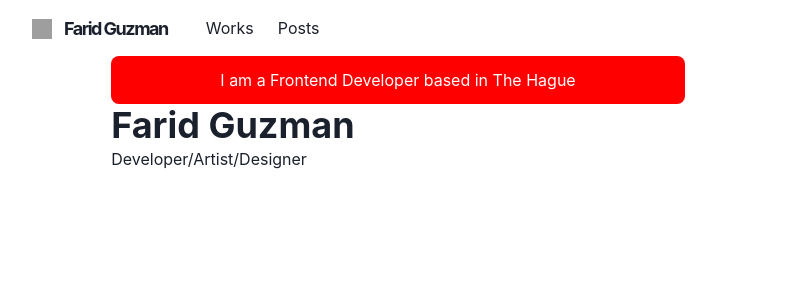
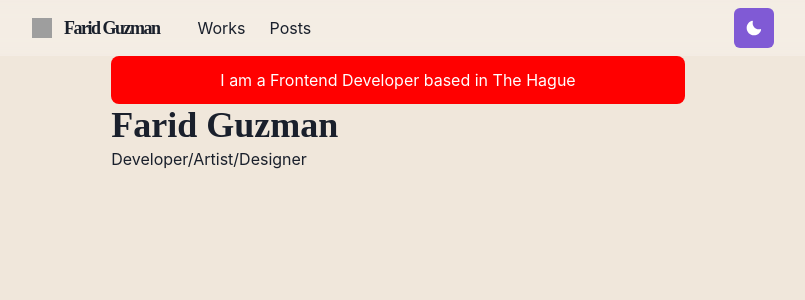
Before and after one commit to faridguzman91/react-threejs-next, a Next.js app: page / in a window 1280 px wide. Shown: the top 300 px of the page, without its empty margins (242-1047 px from the left). Built offline with nearby package versions, Linux system fonts and the light colour scheme; grey boxes are pictures that could not be loaded.

Commit message:
dark mode

```diff
--- a/components/navbar.js
+++ b/components/navbar.js
@@ -16,6 +16,7 @@
   useColorModeValue
 } from '@chakra-ui/react'
 import { HamburgerIcon } from '@chakra-ui/icons'
+import ThemeToggle from './theme-toggle'
 
 const LinkItem = ({ href, path, children }) => {
   const active = path === href
@@ -78,6 +79,7 @@
         </Stack>
 
         <Box flex={1} align="right">
+          <ThemeToggle />
           <Box ml={2} display={{ base: 'inline-block', md: 'none' }}>
             <Menu>
               <MenuButton
--- /dev/null
+++ b/components/theme-toggle.js
@@ -0,0 +1,17 @@
+import { IconButton, useColorMode, useColorModeValue} from '@chakra-ui/react'
+import {SunIcon, MoonIcon} from '@chakra-ui/icons'
+
+const ThemeToggle = () => {
+    const {toggleColorMode} = useColorMode()
+
+    return(
+        <IconButton aria-label="Toggle theme"
+                    colorScheme= {useColorModeValue('purple', 'orange')}
+                    icon={useColorModeValue(<MoonIcon />, <SunIcon />)}
+                    onClick={toggleColorMode}>
+
+                    </IconButton>
+    )
+}
+
+export default ThemeToggle;
--- /dev/null
+++ b/libs/theme.js
@@ -0,0 +1,59 @@
+import { extendTheme } from '@chakra-ui/react'
+import { mode } from '@chakra-ui/theme-tools'
+
+const styles = {
+    global: props => ({ body:{
+        bg: mode('#f0e7db', '#202023') (props)
+    }
+    })
+
+}
+
+const components = {
+    Heading: {
+        variants: {
+            'section-title' : {
+                textDecoration: 'underline',
+                fontSize: 20,
+                textUnderlineOffset: 6,
+                textDecorationColor: '#525252',
+                textDecorationThickness: 4,
+                margiinTop: 3,
+                marginBottom: 4
+
+
+
+            }
+        }
+    },
+
+    Link: {
+        baseStyle: {
+            color: '#3d7aed',
+            textUnderlineOffset : 3
+        }
+    }
+}
+
+const fonts = {
+    heading: " 'M PLUS Rounded 1c' "
+}
+
+const colors = {
+    glassTeal: '#88cca'
+}
+
+const config = {
+    initialColorMode: 'dark',
+    useSystemColorMode: true
+}
+
+const theme = extendTheme ({
+    config,
+    styles,
+    components,
+    colors,
+    fonts
+})
+
+export default theme
--- a/pages/_app.js
+++ b/pages/_app.js
@@ -1,10 +1,10 @@
 import { ChakraProvider } from '@chakra-ui/react'
-
+import theme from '../libs/theme'
 import Layout from '../components/layouts/main'
 
 const Website = ({ Component, pageProps, router }) => {
     return (
-        <ChakraProvider>
+        <ChakraProvider theme={theme}>
             <Layout router={router}>
                 <Component {...pageProps} key={router.route} />
             </Layout>
```
Also changed, not shown: components/_document.js (added, +15 -0 lines).
